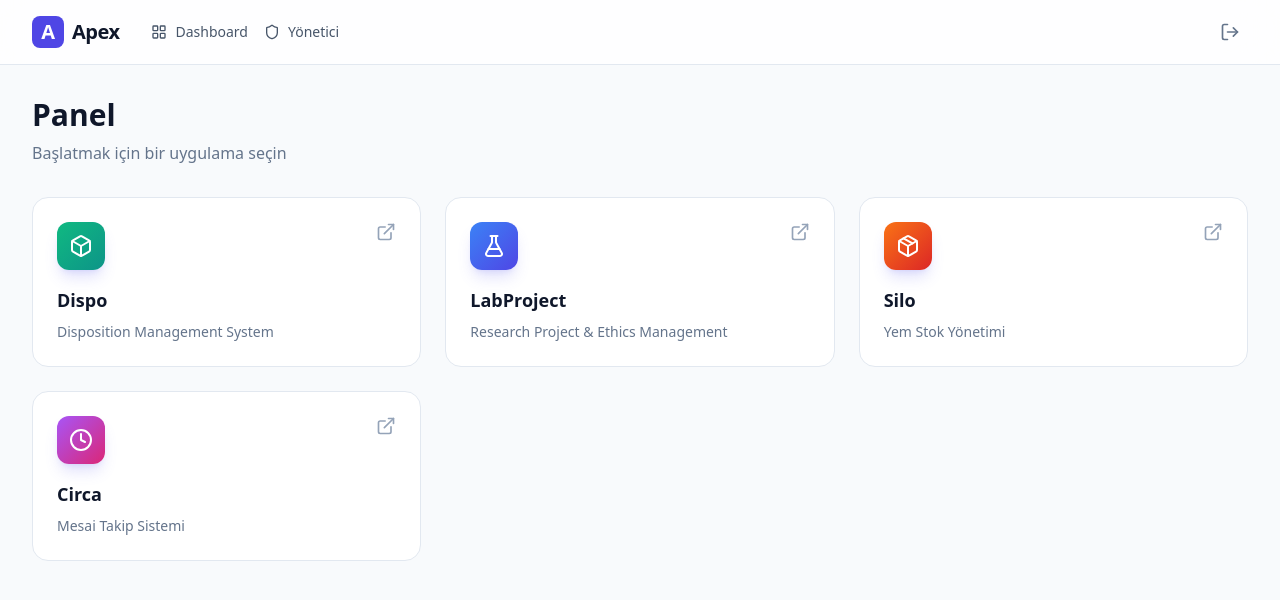
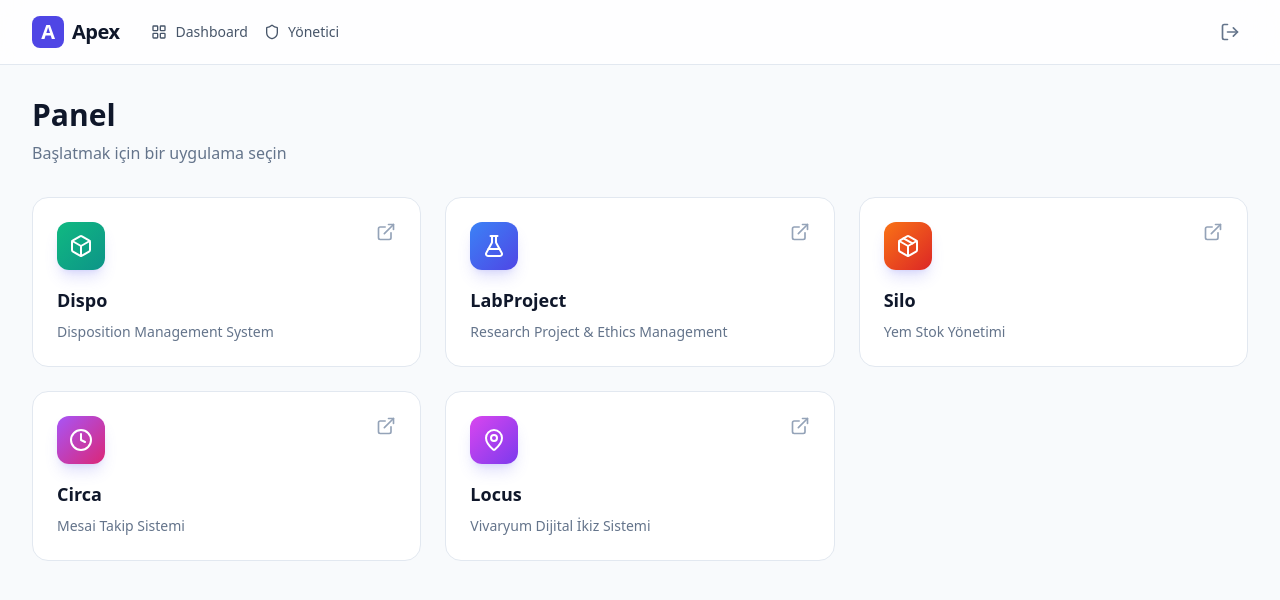
Before and after one commit to ogzhnbygl/Apex, a React (Vite) app: page / in a window 1280 px wide. Shown: the top 600 px of the page. Built offline with nearby package versions, Linux system fonts and the light colour scheme; sample sign-in values are in the browser's storage.

Commit message:
Locus module add

```diff
--- a/src/pages/Admin.jsx
+++ b/src/pages/Admin.jsx
@@ -9,7 +9,7 @@ const Admin = () => {
     const [currentUser, setCurrentUser] = useState(null);
     const [formData, setFormData] = useState({ name: '', email: '', password: '', role: 'user', apps: [] });
 
-    const availableApps = ['dispo', 'labproject', 'silo', 'circa']; // Added Silo & Circa
+    const availableApps = ['dispo', 'labproject', 'silo', 'circa', 'locus'];
 
     React.useEffect(() => {
         fetchUsers();
--- a/src/pages/Dashboard.jsx
+++ b/src/pages/Dashboard.jsx
@@ -1,5 +1,5 @@
 import React from 'react';
-import { ExternalLink, Box, FlaskConical, Package, Clock } from 'lucide-react';
+import { ExternalLink, Box, FlaskConical, Package, Clock, MapPin } from 'lucide-react';
 
 const Dashboard = () => {
     const [user, setUser] = React.useState(null);
@@ -43,6 +43,14 @@ const Dashboard = () => {
             url: 'https://circa.wildtype.app',
             icon: Clock,
             color: 'from-purple-500 to-pink-600'
+        },
+        {
+            id: 'locus',
+            name: 'Locus',
+            description: 'Vivaryum Dijital İkiz Sistemi',
+            url: 'https://locus.wildtype.app',
+            icon: MapPin,
+            color: 'from-fuchsia-500 to-violet-600'
         }
     ];
 
```
